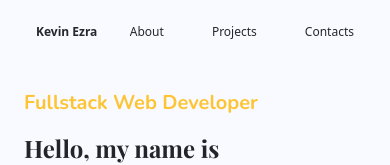
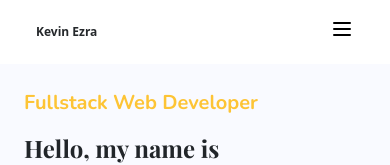
Before and after one commit to luminerrr/luminerrr.github.io, a React (Create React App) app: page / in a window 390 px wide. Shown: the top 165 px of the page. Built offline with nearby package versions, Linux system fonts and the light colour scheme; a web font is replaced by a local one.

Commit message:
add responsive to navbar

```diff
--- /dev/null
+++ b/src/components/icons/navbar/BurgerIcon.js
@@ -0,0 +1,20 @@
+function BurgerIcon() {
+  return (
+    <svg
+      xmlns="http://www.w3.org/2000/svg"
+      width="24"
+      height="24"
+      fill="none"
+      viewBox="0 0 24 24"
+    >
+      <path
+        stroke="#000"
+        strokeLinecap="round"
+        strokeWidth="2"
+        d="M4 18h16M4 12h16M4 6h16"
+      ></path>
+    </svg>
+  );
+}
+
+export default BurgerIcon;
--- a/src/components/icons/navbar/index.js
+++ b/src/components/icons/navbar/index.js
@@ -1,5 +1,6 @@
+import BurgerIcon from "./BurgerIcon";
 import EmailIcon from "./EmailIcon";
 import InstagramIcon from "./InstagramIcon";
 import LinkedinIcon from "./LinkedinIcon";
 
-export { EmailIcon, InstagramIcon, LinkedinIcon };
+export { EmailIcon, InstagramIcon, LinkedinIcon, BurgerIcon };
--- a/src/components/navbar/index.js
+++ b/src/components/navbar/index.js
@@ -1,15 +1,27 @@
-import { Flex, Link, Text } from "@chakra-ui/react";
+import {
+  Flex,
+  Link,
+  Text,
+  Menu,
+  MenuButton,
+  MenuList,
+  MenuItem,
+  Box,
+} from "@chakra-ui/react";
+import { BurgerIcon } from "../icons/navbar";
 
 export default function Navbar() {
   return (
     <>
       <Flex
         minH="4rem"
-        bg="transparent"
+        bg="white"
         alignItems="center"
         px="36px"
         justifyContent="space-between"
         zIndex={100}
+        position={"sticky"}
+        top={0}
       >
         <Text
           mb={0}
@@ -19,7 +31,45 @@ export default function Navbar() {
         >
           Kevin Ezra
         </Text>
-        <Flex direction="row" gap="48px">
+        <Box display={{ lg: "none" }}>
+          <Menu>
+            <MenuButton as={"button"}>
+              <BurgerIcon />
+            </MenuButton>
+            <MenuList>
+              <MenuItem>
+                <Link
+                  fontWeight="500"
+                  color="main_color"
+                  _hover={{ color: "black" }}
+                  href="/about"
+                >
+                  About
+                </Link>
+              </MenuItem>
+              <MenuItem>
+                <Link
+                  fontWeight="500"
+                  color="main_color"
+                  _hover={{ color: "black" }}
+                  href="/projects"
+                >
+                  Projects
+                </Link>
+              </MenuItem>
+              <MenuItem>
+                <Link
+                  fontWeight="500"
+                  color="main_color"
+                  _hover={{ color: "black" }}
+                >
+                  Contacts
+                </Link>
+              </MenuItem>
+            </MenuList>
+          </Menu>
+        </Box>
+        <Flex direction="row" gap="48px" display={{ base: "none", lg: "flex" }}>
           <Link
             fontSize={{ base: "12px", md: "16px", lg: "18px" }}
             fontWeight="500"
```
